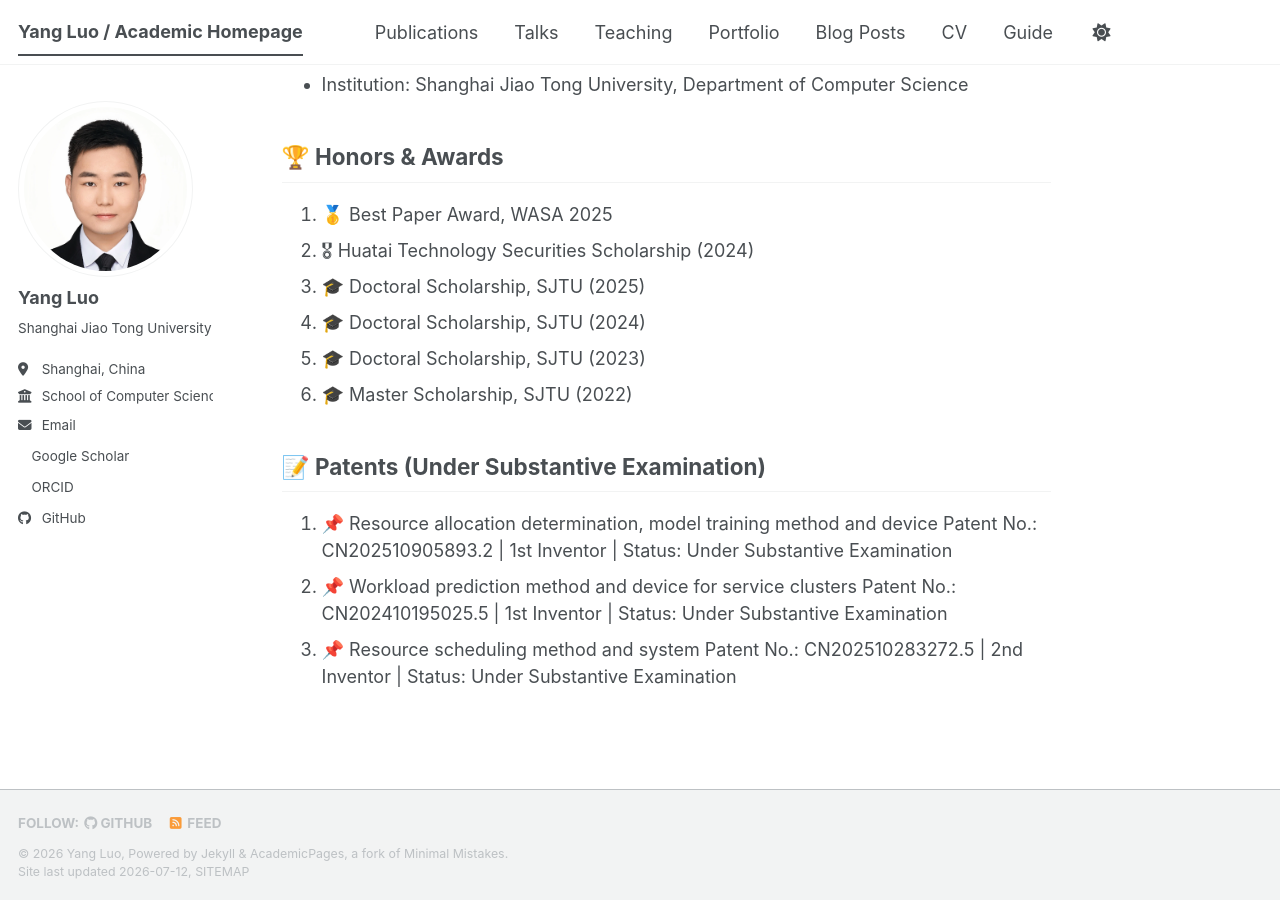
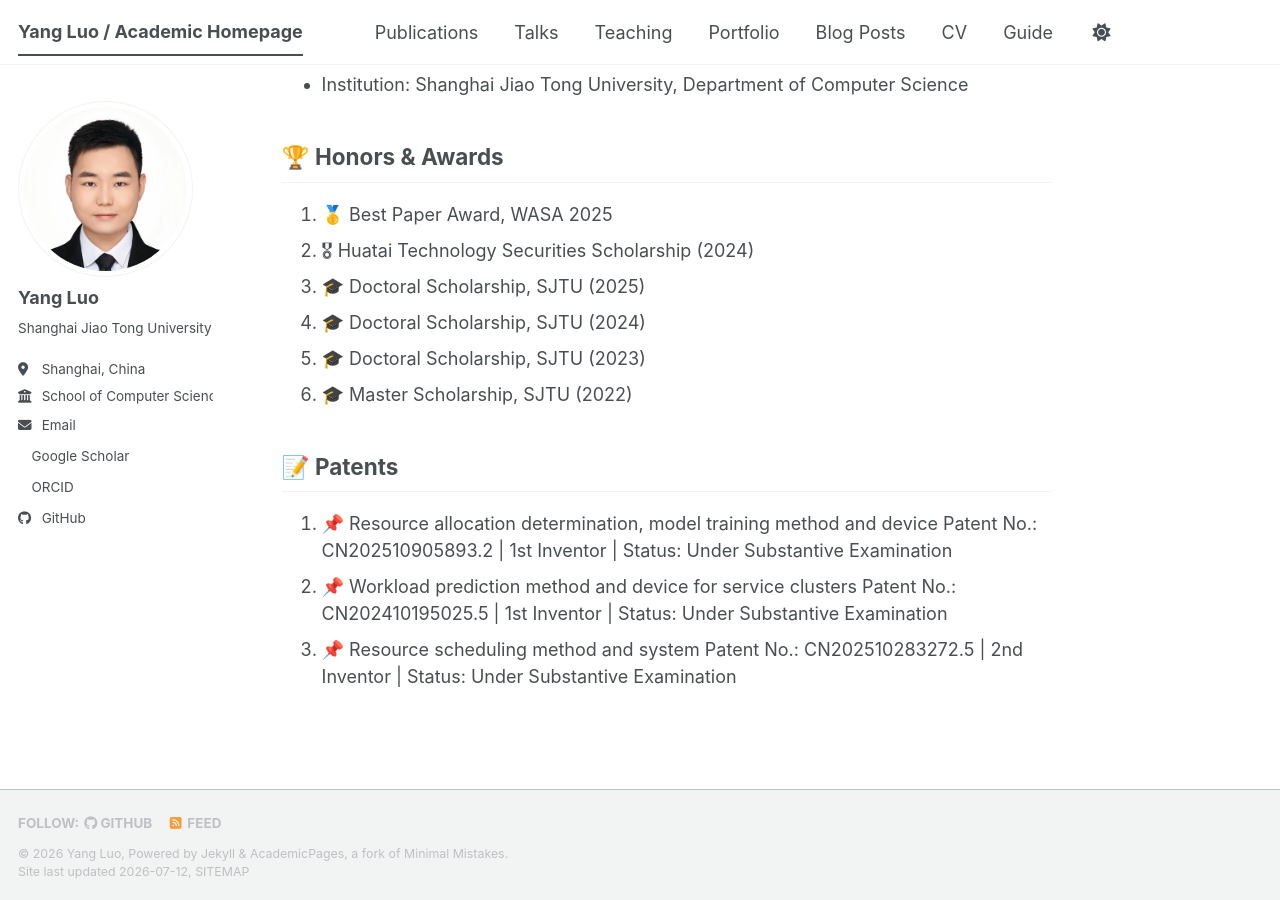
Before and after one commit to Floating-LY/Floating-LY.github.io, a Jekyll site: the page built from _pages/about.md, in a window 1280 px wide and 900 px high, scrolled down 3364 px. Built offline with Jekyll 4.4.1, drawn with Linux system fonts in a browser that asks for light colours; a style sheet for code colours, icons or effects is not loaded.

Commit message:
Update about.md

```diff
--- a/_pages/about.md
+++ b/_pages/about.md
@@ -87,7 +87,7 @@ Beyond cloud infrastructure, my techniques have been applied to:
 5. 🎓 Doctoral Scholarship, SJTU (2023)
 6. 🎓 Master Scholarship, SJTU (2022)
 
-## 📝 Patents (Under Substantive Examination)
+## 📝 Patents
 1. 📌 Resource allocation determination, model training method and device
 Patent No.: CN202510905893.2 | 1st Inventor | Status: Under Substantive Examination
 2. 📌 Workload prediction method and device for service clusters
```
